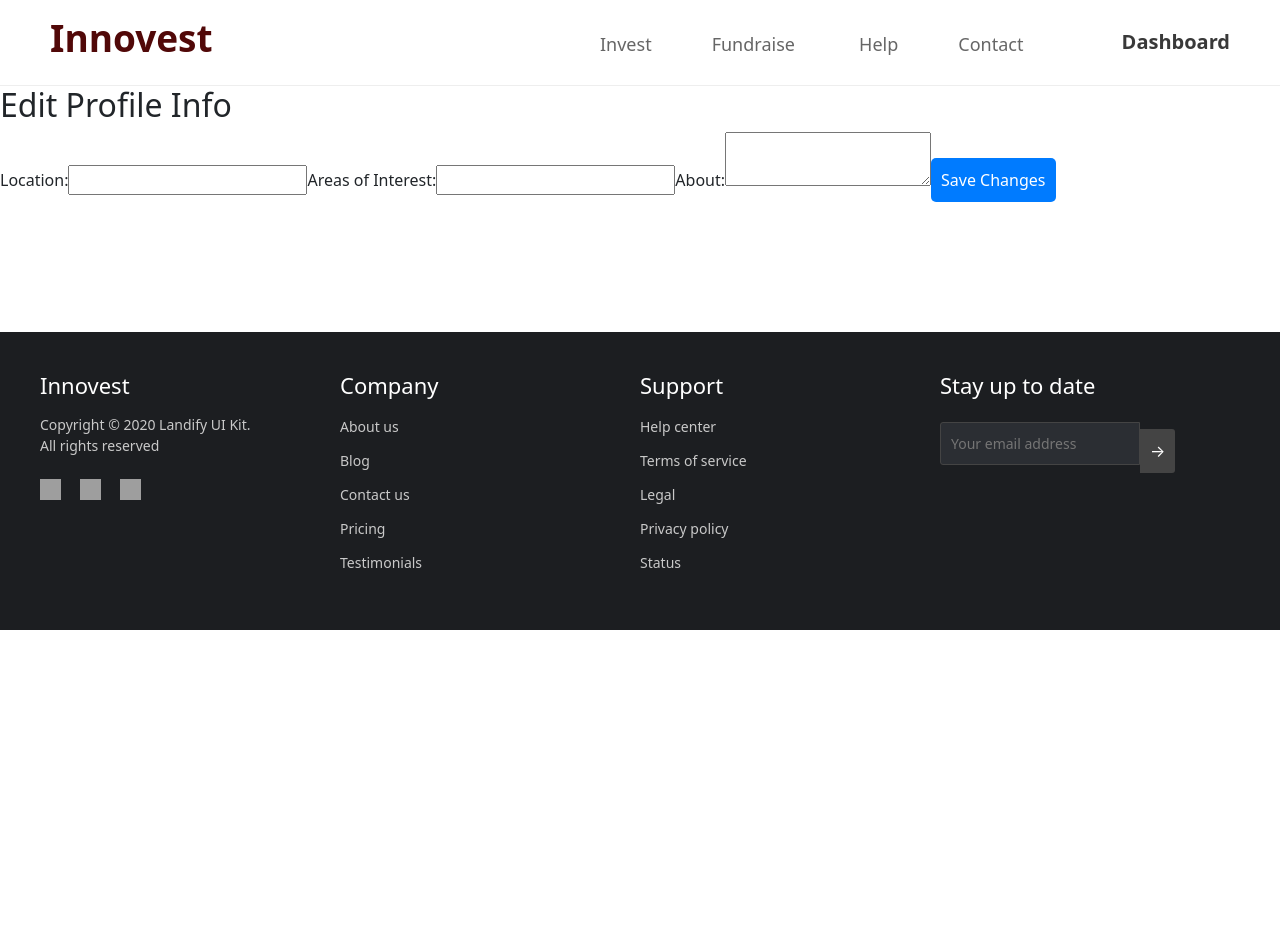
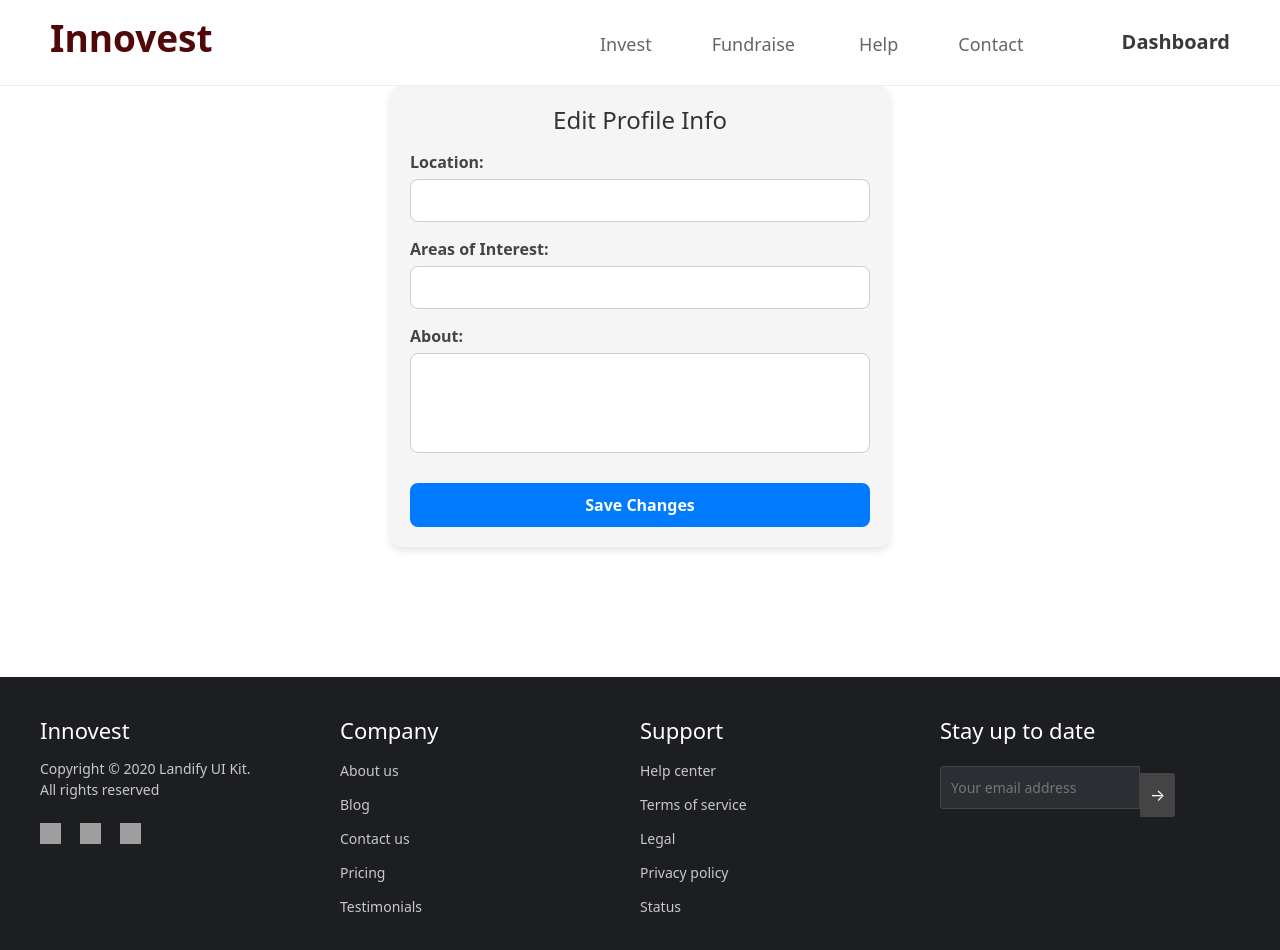
Before and after one commit to kazi-kamruddin/Innovest, a React (Vite) app in the folder frontEnd/: page /investor-profile/edit-profile in a window 1280 px wide. Shown: the top 950 px of the page. Before the commit the page ends 800 px from the top, so only its background shows below. Built offline with nearby package versions, Linux system fonts and the light colour scheme; sample sign-in values are in the browser's storage; grey boxes are pictures that could not be loaded.

Commit message:
added css for profile edit #16

```diff
--- a/frontEnd/src/pages/editUserProfile.jsx
+++ b/frontEnd/src/pages/editUserProfile.jsx
@@ -3,6 +3,7 @@ import { useAuthContext } from "../hooks/useAuthContext.jsx";
 import { ToastContainer, toast } from 'react-toastify';
 import 'react-toastify/dist/ReactToastify.css';
 import '../styles/investorInfoSubmit.css';
+import '../styles/profile_edit.css';
 
 const ProfileEdit = () => {
   const { user } = useAuthContext();
@@ -57,18 +58,18 @@ const ProfileEdit = () => {
 
   return (
     <div className="edit-profile-container">
-      <h2>Edit Profile Info</h2>
-      <form onSubmit={handleSubmit}>
-        <label>Location:</label>
-        <input type="text" name="location" value={formData.location} onChange={handleChange} />
+      <h2 className="edit-profile-heading">Edit Profile Info</h2>
+      <form className="edit-profile-form" onSubmit={handleSubmit}>
+        <label className="edit-profile-label">Location:</label>
+        <input className="edit-profile-input" type="text" name="location" value={formData.location} onChange={handleChange} />
 
-        <label>Areas of Interest:</label>
-        <input type="text" name="areas_of_interest" value={formData.areas_of_interest} onChange={handleChange} />
+        <label className="edit-profile-label">Areas of Interest:</label>
+        <input className="edit-profile-input" type="text" name="areas_of_interest" value={formData.areas_of_interest} onChange={handleChange} />
 
-        <label>About:</label>
-        <textarea name="about" value={formData.about} onChange={handleChange}></textarea>
+        <label className="edit-profile-label">About:</label>
+        <textarea className="edit-profile-textarea" name="about" value={formData.about} onChange={handleChange}></textarea>
 
-        <button type="submit">Save Changes</button>
+        <button className="edit-profile-button" type="submit">Save Changes</button>
       </form>
 
       <ToastContainer position="top-right" autoClose={2300} hideProgressBar={false} closeOnClick rtl={false} pauseOnFocusLoss draggable pauseOnHover />
--- /dev/null
+++ b/frontEnd/src/styles/profile_edit.css
@@ -0,0 +1,72 @@
+.edit-profile-container {
+    max-width: 500px;
+    margin: 50px auto;
+    padding: 20px;
+    background: #f5f5f5;
+    border-radius: 12px;
+    box-shadow: 0 4px 8px rgba(0, 0, 0, 0.1);
+    text-align: center;
+}
+
+.edit-profile-heading {
+    font-size: 24px;
+    margin-bottom: 15px;
+    color: #333;
+}
+
+.edit-profile-form {
+    display: flex;
+    flex-direction: column;
+}
+
+.edit-profile-label {
+    font-size: 16px;
+    font-weight: 600;
+    margin-bottom: 5px;
+    color: #444;
+    text-align: left;
+}
+
+.edit-profile-input,
+.edit-profile-textarea {
+    width: 100%;
+    padding: 10px;
+    margin-bottom: 15px;
+    border: 1px solid #ccc;
+    border-radius: 8px;
+    font-size: 14px;
+    transition: border-color 0.3s ease-in-out;
+}
+
+.edit-profile-input:focus,
+.edit-profile-textarea:focus {
+    border-color: #007bff;
+    outline: none;
+}
+
+.edit-profile-textarea {
+    resize: none;
+    min-height: 100px;
+}
+
+.edit-profile-button {
+    padding: 10px 15px;
+    background: #007bff;
+    color: #ffffff;
+    font-size: 16px;
+    font-weight: bold;
+    border: none;
+    border-radius: 8px;
+    cursor: pointer;
+    transition: background 0.3s ease-in-out;
+}
+
+.edit-profile-button:hover {
+    background: #0056b3;
+}
+
+@media (max-width: 600px) {
+    .edit-profile-container {
+        max-width: 90%;
+    }
+}
```
